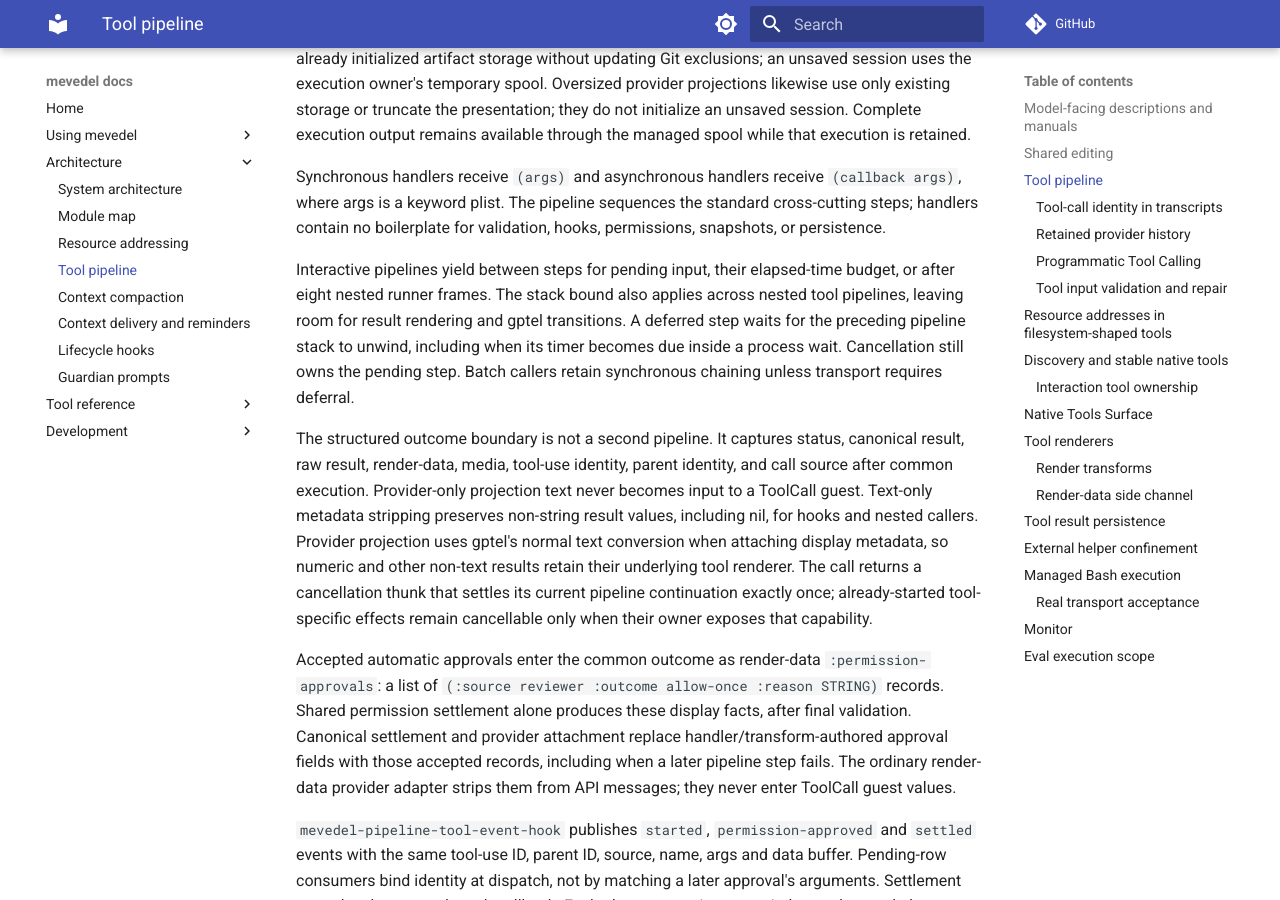
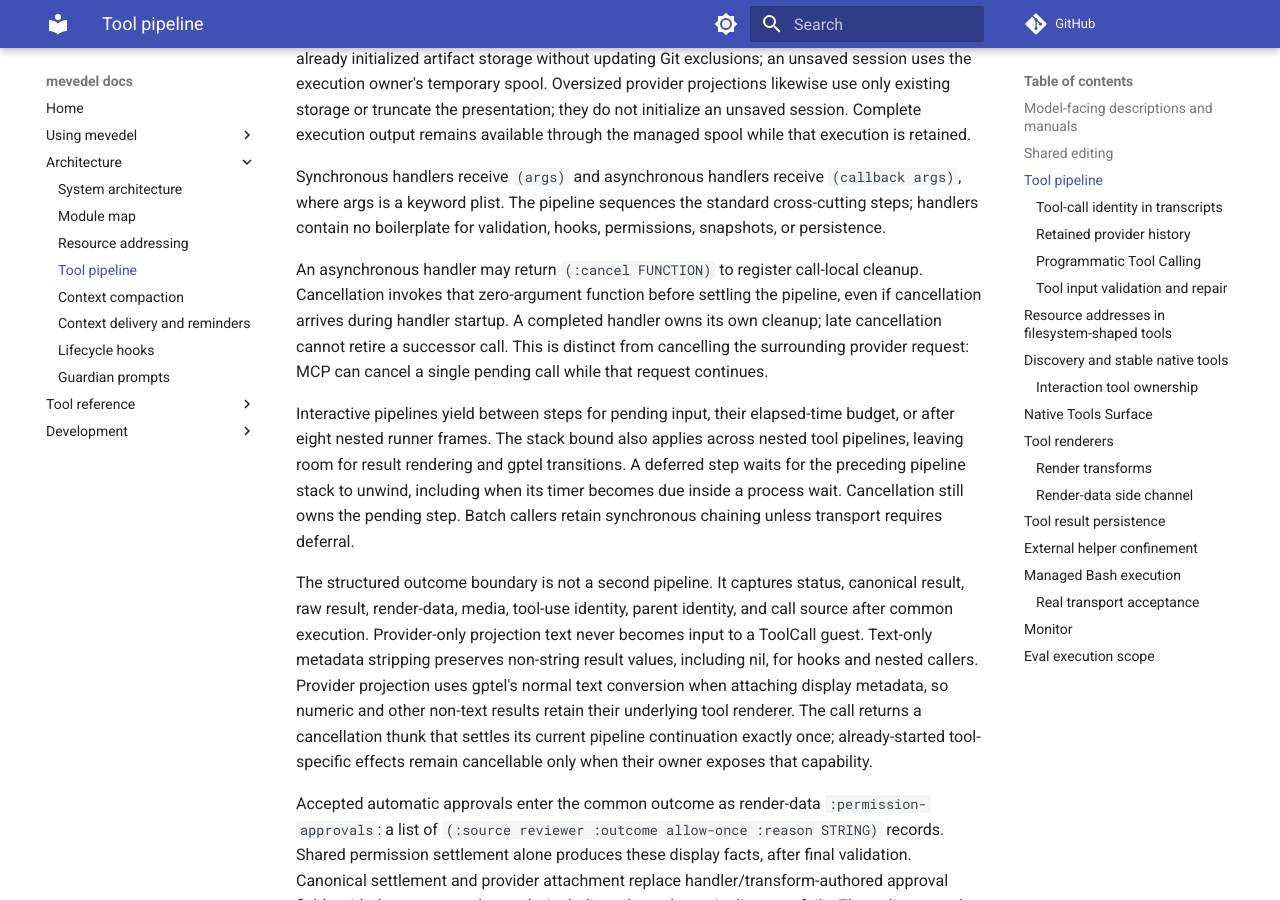
Before and after one commit to FrauH0lle/mevedel, an MkDocs documentation site: the page built from docs/tools.md, in a window 1280 px wide and 900 px high, scrolled down 3412 px. Built offline with MkDocs 1.6.1 and Material for MkDocs 9.7.7, drawn with Linux system fonts in a browser that asks for light colours; comment, search, counter and statistics services are not loaded.

Commit message:
fix(agents): Release WaitAgent on call-local cancellation
MCP cancellation retires an individual tool pipeline without ending its provider turn. Release its wait immediately so subsequent waits remain usable.

* mevedel-pipeline.el (mevedel-pipeline--step-handler): Accept explicit asynchronous call cleanup and run it before cancellation settlement.

* mevedel-tool-ui.el (mevedel-tool-ui--wait-agent): Bind cleanup to the exact wait for root and child calls.

* test/test-mevedel-mcp-tools.el: Regress root and child cancellation, successor isolation, and startup/completion ordering.

* test/test-mevedel-tool-ui.el: Load the renderer used by the cold-file test.

* docs/tools.md, docs/agents.md: Document call-local cleanup.

Validation: 285 focused isolated-file tests pass; strict compilation and standards check pass. The new root cancellation test fails before the fix.

```diff
--- a/docs/tools.md
+++ b/docs/tools.md
@@ -115,6 +115,13 @@ Synchronous handlers receive `(args)` and asynchronous handlers receive
 pipeline sequences the standard cross-cutting steps; handlers contain no
 boilerplate for validation, hooks, permissions, snapshots, or
 persistence.
+
+An asynchronous handler may return `(:cancel FUNCTION)` to register call-local
+cleanup. Cancellation invokes that zero-argument function before settling the
+pipeline, even if cancellation arrives during handler startup. A completed
+handler owns its own cleanup; late cancellation cannot retire a successor call.
+This is distinct from cancelling the surrounding provider request: MCP can
+cancel a single pending call while that request continues.
 
 Interactive pipelines yield between steps for pending input, their elapsed-time
 budget, or after eight nested runner frames. The stack bound also applies across
```
Also changed, not shown: docs/agents.md (+3 -0 lines), 4 other files.
